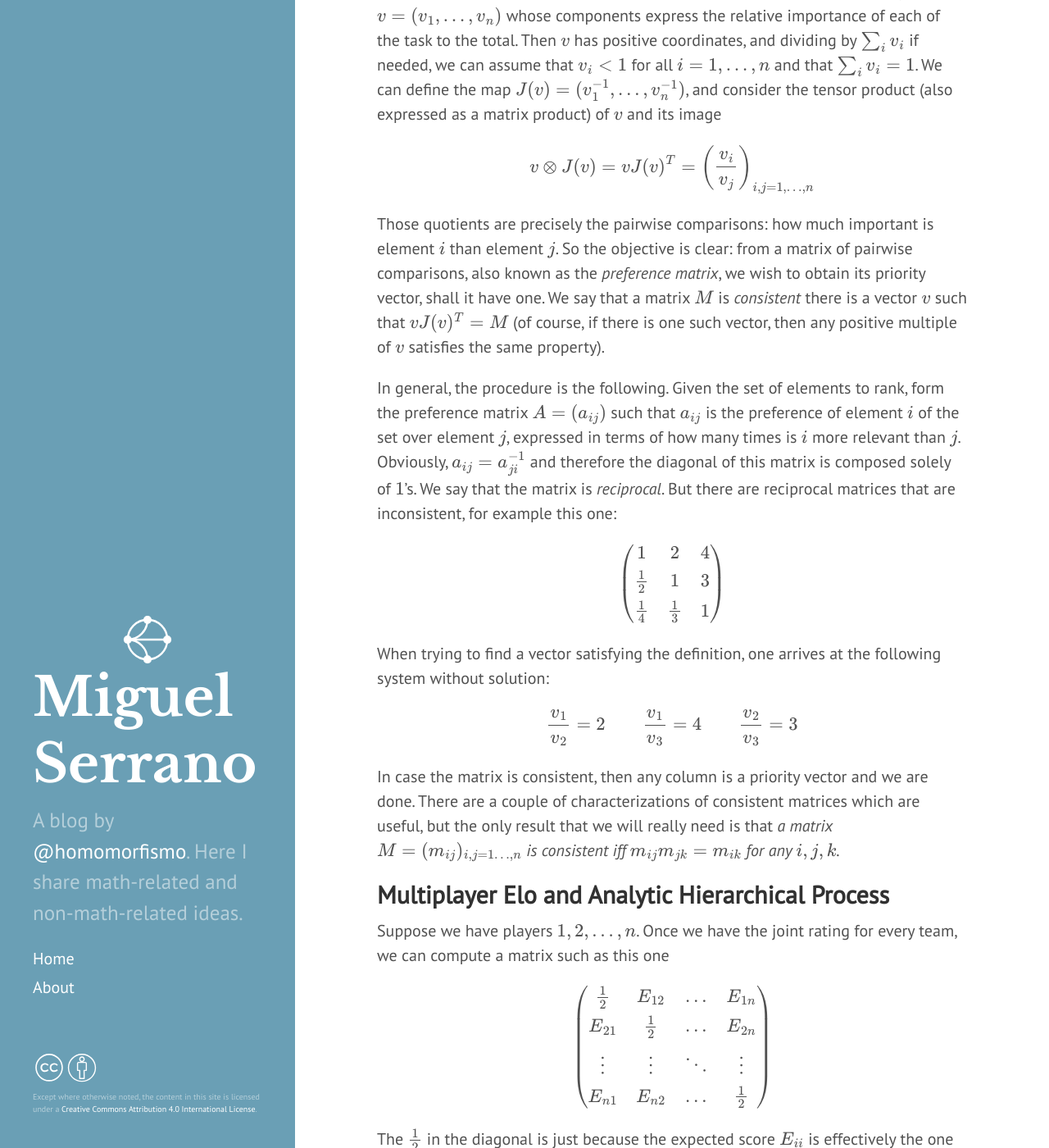
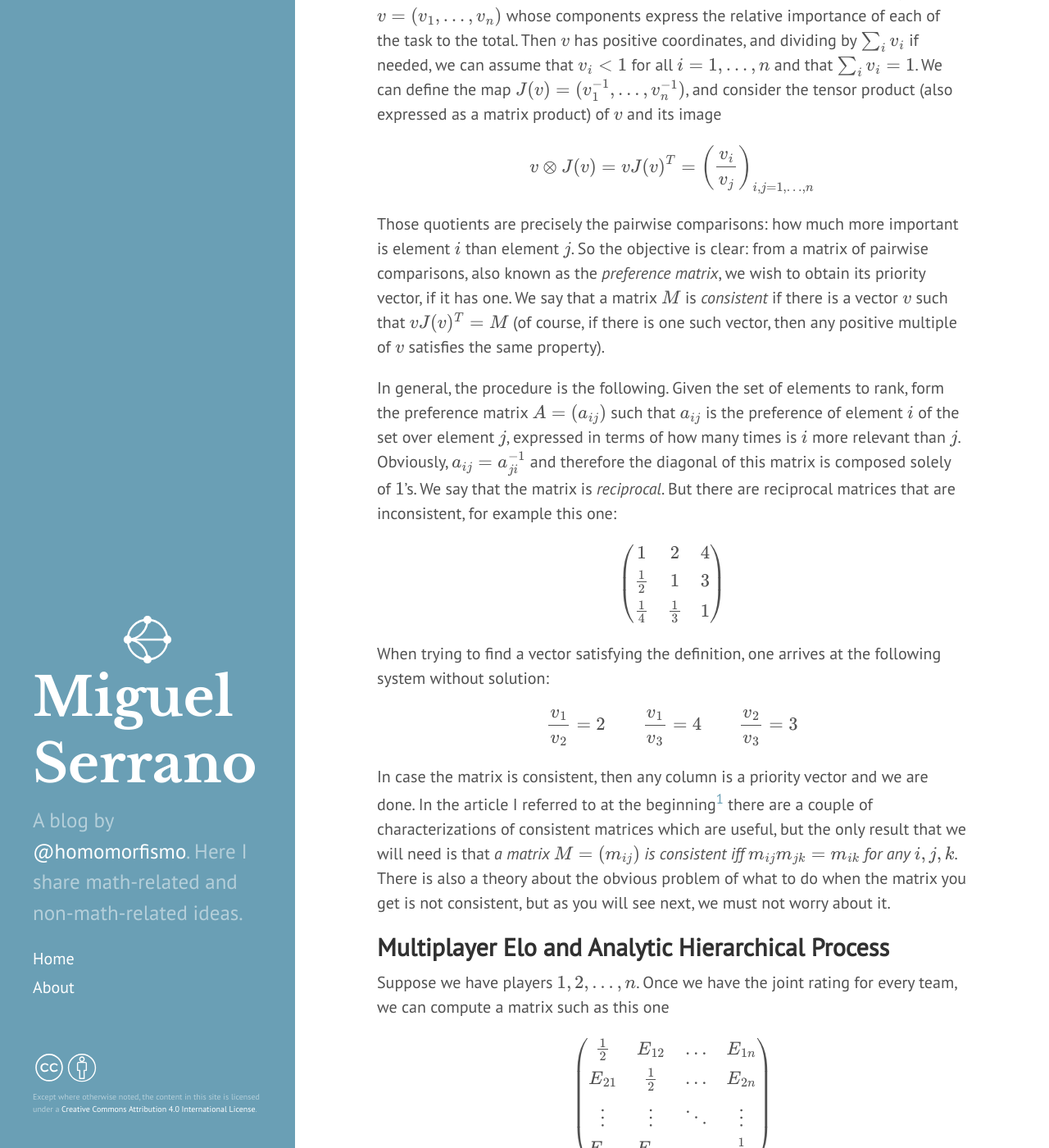
Before and after one commit to homomorfismo/blog, a Jekyll site: the page built from _posts/2021-02-18-multiplayer-elo.md, in a window 1280 px wide and 1400 px high, scrolled down 3288 px. Shown: the whole window at 82% size. Built offline with Jekyll 4.4.1, drawn with Linux system fonts in a browser that asks for light colours; our own code applies the rules of GitHub Pages for plain Markdown files; formulas are drawn with MathJax 3; a script that is not in the unit is left out.

Commit message:
updated multiplayer-elo

```diff
--- a/_posts/2021-02-18-multiplayer-elo.md
+++ b/_posts/2021-02-18-multiplayer-elo.md
@@ -78,7 +78,7 @@ v\otimes J(v) = vJ(v)^T = \left(\frac{v_i}{v_j}\right)_{i,j=1,\dots,n}
 $$
 
 
-Those quotients are precisely the pairwise comparisons: how much important is element $i$ than element $j$. So the objective is clear: from a matrix of pairwise comparisons, also known as the *preference matrix*, we wish to obtain its priority vector, shall it have one. We say that a matrix $M$ is *consistent* there is a vector $v$ such that $vJ(v)^T = M$ (of course, if there is one such vector, then any positive multiple of $v$ satisfies the same property).
+Those quotients are precisely the pairwise comparisons: how much more important is element $i$ than element $j$. So the objective is clear: from a matrix of pairwise comparisons, also known as the *preference matrix*, we wish to obtain its priority vector, if it has one. We say that a matrix $M$ is *consistent* if there is a vector $v$ such that $vJ(v)^T = M$ (of course, if there is one such vector, then any positive multiple of $v$ satisfies the same property).
 
 In general, the procedure is the following. Given the set of elements to rank, form the preference matrix $A=(a_{ij})$ such that $a_{ij}$ is the preference of element $i$ of the set over element $j$, expressed in terms of how many times is $i$ more relevant than $j$. Obviously,  $a_{ij} = a_{ji}^{-1}$ and therefore the diagonal of this matrix is composed solely of $1$'s. We say that the matrix is *reciprocal*. But there are reciprocal matrices that are inconsistent, for example this one:
 
@@ -99,8 +99,7 @@ $$
 \frac{v_1}{v_2} =2 \qquad\frac{v_1}{v_3}=4 \qquad \frac{v_2}{v_3}=3
 $$
 
-
-In case the matrix is consistent, then any column is a priority vector and we are done. There are a couple of characterizations of consistent matrices which are useful, but the only result that we will really need is that *a matrix $M=(m_{ij})_{i,j=1\dots,n}$ is consistent iff $m_{ij}m_{jk}=m_{ik}$ for any $i,j,k$.*
+In case the matrix is consistent, then any column is a priority vector and we are done. In the article I referred to at the beginning[^gaceta] there are a couple of characterizations of consistent matrices which are useful, but the only result that we will need is that *a matrix $M=(m_{ij})$ is consistent iff $m_{ij}m_{jk}=m_{ik}$ for any $i,j,k$.* There is also a theory about the obvious problem of what to do when the matrix you get is not consistent, but as you will see next, we must not worry about it.
 
 
 
```
